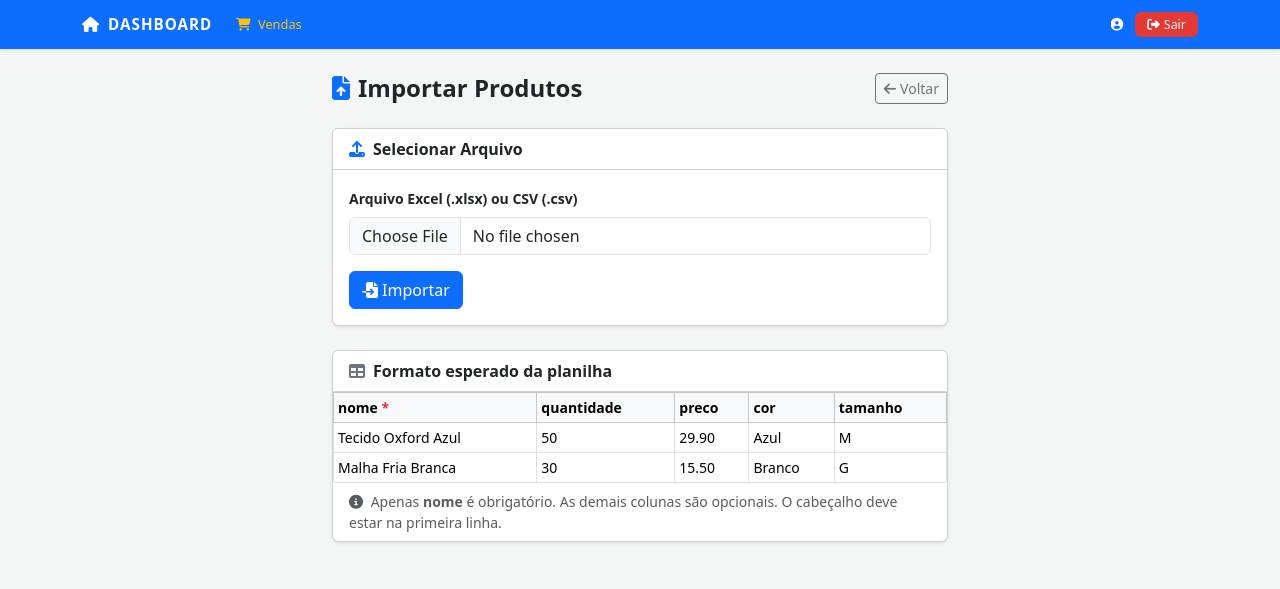
After one commit to gustavosdefreitas/Plataforma-Gestao-Textil-PIV, a FastAPI app: template templates/importar_produtos.html in a window 1280 px wide. The commit adds this page. Shown: the top 589 px of the page. Run offline with FastAPI, Linux system fonts and the light colour scheme; the template is opened without the code that fills it, so the values that code supplies are empty; parts of the project's set-up code (start-up, migrations or seed data) failed here and were passed over.

Commit message:
feat: importacao de produtos e fornecedores via Excel/CSV v1.2.0

```diff
--- a/main.py
+++ b/main.py
@@ -1,5 +1,5 @@
 from contextlib import asynccontextmanager
-from fastapi import FastAPI, Form, Request, Query
+from fastapi import FastAPI, Form, Request, Query, UploadFile, File
 from fastapi.responses import HTMLResponse, RedirectResponse, Response, JSONResponse
 from io import BytesIO, StringIO
 import csv
@@ -1145,6 +1145,76 @@ async def editar_produto(
         conn.commit()
 
     return RedirectResponse(url="/produtos?msg=produto_atualizado", status_code=303)
+
+# --- IMPORTAÇÃO DE PRODUTOS ---
+@app.get("/produtos/importar", response_class=HTMLResponse)
+async def importar_produtos_get(request: Request):
+    user = get_current_user(request)
+    if not user or user.perfil != "admin":
+        return RedirectResponse(url="/login", status_code=303)
+    return templates.TemplateResponse(request, "importar_produtos.html", {"user": user})
+
+
+@app.post("/produtos/importar")
+async def importar_produtos_post(request: Request, arquivo: UploadFile = File(...)):
+    user = get_current_user(request)
+    if not user or user.perfil != "admin":
+        return RedirectResponse(url="/login", status_code=303)
+
+    conteudo = await arquivo.read()
+    erros = []
+    inseridos = 0
+    ignorados = 0
+
+    try:
+        if arquivo.filename.endswith(".csv"):
+            df = pd.read_csv(BytesIO(conteudo), dtype=str)
+        else:
+            df = pd.read_excel(BytesIO(conteudo), dtype=str)
+
+        # Normalizar colunas
+        df.columns = [c.strip().lower().replace(" ", "_") for c in df.columns]
+        colunas_req = {"nome"}
+        if not colunas_req.issubset(set(df.columns)):
+            return templates.TemplateResponse(request, "importar_produtos.html", {
+                "user": user,
+                "erro_global": f"Coluna obrigatória 'nome' não encontrada. Colunas encontradas: {list(df.columns)}"
+            })
+
+        with engine.connect() as conn:
+            for i, row in df.iterrows():
+                nome = str(row.get("nome", "")).strip()
+                if not nome or nome == "nan":
+                    ignorados += 1
+                    continue
+                try:
+                    quantidade = float(str(row.get("quantidade", "0")).replace(",", ".")) if str(row.get("quantidade", "")) not in ["", "nan"] else 0
+                    preco = float(str(row.get("preco", "0")).replace(",", ".").replace("R$", "").strip()) if str(row.get("preco", "")) not in ["", "nan"] else 0
+                    cor = str(row.get("cor", "")).strip() if str(row.get("cor", "")) != "nan" else ""
+                    tamanho = str(row.get("tamanho", "")).strip() if str(row.get("tamanho", "")) != "nan" else ""
+                    conn.execute(text("""
+                        INSERT INTO produtos (nome, quantidade, preco, cor, tamanho)
+                        VALUES (:nome, :quantidade, :preco, :cor, :tamanho)
+                    """), {"nome": nome, "quantidade": quantidade, "preco": preco, "cor": cor, "tamanho": tamanho})
+                    inseridos += 1
+                except Exception as e:
+                    erros.append(f"Linha {i+2}: {str(e)[:80]}")
+            conn.commit()
+
+        registrar_log(user.id, user.username, "IMPORTAR_PRODUTOS", f"{inseridos} produtos importados, {ignorados} ignorados, {len(erros)} erros")
+
+    except Exception as e:
+        return templates.TemplateResponse(request, "importar_produtos.html", {
+            "user": user, "erro_global": f"Erro ao ler arquivo: {str(e)}"
+        })
+
+    return templates.TemplateResponse(request, "importar_produtos.html", {
+        "user": user,
+        "inseridos": inseridos,
+        "ignorados": ignorados,
+        "erros": erros
+    })
+
 
 @app.get("/produtos/deletar/{id}")
 async def deletar_produto(request: Request, id: int):
@@ -1409,6 +1479,74 @@ async def novo_fornecedor(
         conn.commit()
 
     return RedirectResponse(url="/fornecedores?msg=fornecedor_criado", status_code=303)
+
+# --- IMPORTAÇÃO DE FORNECEDORES ---
+@app.get("/fornecedores/importar", response_class=HTMLResponse)
+async def importar_fornecedores_get(request: Request):
+    user = get_current_user(request)
+    if not user or user.perfil != "admin":
+        return RedirectResponse(url="/login", status_code=303)
+    return templates.TemplateResponse(request, "importar_fornecedores.html", {"user": user})
+
+
+@app.post("/fornecedores/importar")
+async def importar_fornecedores_post(request: Request, arquivo: UploadFile = File(...)):
+    user = get_current_user(request)
+    if not user or user.perfil != "admin":
+        return RedirectResponse(url="/login", status_code=303)
+
+    conteudo = await arquivo.read()
+    erros = []
+    inseridos = 0
+    ignorados = 0
+
+    try:
+        if arquivo.filename.endswith(".csv"):
+            df = pd.read_csv(BytesIO(conteudo), dtype=str)
+        else:
+            df = pd.read_excel(BytesIO(conteudo), dtype=str)
+
+        df.columns = [c.strip().lower().replace(" ", "_") for c in df.columns]
+        if "nome" not in df.columns:
+            return templates.TemplateResponse(request, "importar_fornecedores.html", {
+                "user": user,
+                "erro_global": f"Coluna obrigatória 'nome' não encontrada. Colunas: {list(df.columns)}"
+            })
+
+        with engine.connect() as conn:
+            for i, row in df.iterrows():
+                nome = str(row.get("nome", "")).strip()
+                if not nome or nome == "nan":
+                    ignorados += 1
+                    continue
+                try:
+                    cnpj = str(row.get("cnpj", "")).strip() if str(row.get("cnpj", "")) != "nan" else ""
+                    telefone = str(row.get("telefone", "")).strip() if str(row.get("telefone", "")) != "nan" else ""
+                    email = str(row.get("email", "")).strip() if str(row.get("email", "")) != "nan" else ""
+                    situacao = str(row.get("situacao_cadastral", "Ativo")).strip() if str(row.get("situacao_cadastral", "")) != "nan" else "Ativo"
+                    conn.execute(text("""
+                        INSERT INTO fornecedores (nome, cnpj, telefone, email, situacao_cadastral)
+                        VALUES (:nome, :cnpj, :telefone, :email, :situacao)
+                    """), {"nome": nome, "cnpj": cnpj, "telefone": telefone, "email": email, "situacao": situacao})
+                    inseridos += 1
+                except Exception as e:
+                    erros.append(f"Linha {i+2}: {str(e)[:80]}")
+            conn.commit()
+
+        registrar_log(user.id, user.username, "IMPORTAR_FORNECEDORES", f"{inseridos} fornecedores importados, {ignorados} ignorados, {len(erros)} erros")
+
+    except Exception as e:
+        return templates.TemplateResponse(request, "importar_fornecedores.html", {
+            "user": user, "erro_global": f"Erro ao ler arquivo: {str(e)}"
+        })
+
+    return templates.TemplateResponse(request, "importar_fornecedores.html", {
+        "user": user,
+        "inseridos": inseridos,
+        "ignorados": ignorados,
+        "erros": erros
+    })
+
 
 @app.get("/fornecedores/deletar/{id}")
 async def deletar_fornecedor(request: Request, id: int):
--- /dev/null
+++ b/templates/importar_produtos.html
@@ -0,0 +1,92 @@
+{% extends "base.html" %}
+{% block title %}Importar Produtos{% endblock %}
+{% block content %}
+<div class="container" style="max-width:640px;">
+    <div class="d-flex align-items-center justify-content-between mb-4">
+        <h4 class="fw-bold mb-0"><i class="fas fa-file-upload me-2 text-primary"></i>Importar Produtos</h4>
+        <a href="/produtos" class="btn btn-outline-secondary btn-sm">
+            <i class="fas fa-arrow-left me-1"></i>Voltar
+        </a>
+    </div>
+
+    {% if erro_global %}
+    <div class="alert alert-danger"><i class="fas fa-times-circle me-2"></i>{{ erro_global }}</div>
+    {% endif %}
+
+    {% if inseridos is defined %}
+    <div class="alert alert-success">
+        <i class="fas fa-check-circle me-2"></i>
+        <strong>{{ inseridos }}</strong> produto(s) importado(s) com sucesso.
+        {% if ignorados %} <span class="text-muted">| {{ ignorados }} linha(s) ignorada(s) (sem nome).</span>{% endif %}
+    </div>
+    {% if erros %}
+    <div class="alert alert-warning">
+        <strong>{{ erros|length }} erro(s):</strong>
+        <ul class="mb-0 mt-1 small">
+            {% for e in erros %}<li>{{ e }}</li>{% endfor %}
+        </ul>
+    </div>
+    {% endif %}
+    {% endif %}
+
+    <!-- Formulário de upload -->
+    <div class="card shadow-sm mb-4">
+        <div class="card-header bg-white fw-semibold py-2">
+            <i class="fas fa-upload me-2 text-primary"></i>Selecionar Arquivo
+        </div>
+        <div class="card-body">
+            <form method="post" action="/produtos/importar" enctype="multipart/form-data">
+                <div class="mb-3">
+                    <label class="form-label small fw-semibold">Arquivo Excel (.xlsx) ou CSV (.csv)</label>
+                    <input type="file" name="arquivo" class="form-control" accept=".xlsx,.xls,.csv" required>
+                </div>
+                <button type="submit" class="btn btn-primary">
+                    <i class="fas fa-file-import me-1"></i>Importar
+                </button>
+            </form>
+        </div>
+    </div>
+
+    <!-- Modelo de planilha -->
+    <div class="card shadow-sm">
+        <div class="card-header bg-white fw-semibold py-2">
+            <i class="fas fa-table me-2 text-secondary"></i>Formato esperado da planilha
+        </div>
+        <div class="card-body p-0">
+            <div class="table-responsive">
+                <table class="table table-sm table-bordered mb-0 small">
+                    <thead class="table-light">
+                        <tr>
+                            <th>nome <span class="text-danger">*</span></th>
+                            <th>quantidade</th>
+                            <th>preco</th>
+                            <th>cor</th>
+                            <th>tamanho</th>
+                        </tr>
+                    </thead>
+                    <tbody>
+                        <tr>
+                            <td>Tecido Oxford Azul</td>
+                            <td>50</td>
+                            <td>29.90</td>
+                            <td>Azul</td>
+                            <td>M</td>
+                        </tr>
+                        <tr>
+                            <td>Malha Fria Branca</td>
+                            <td>30</td>
+                            <td>15.50</td>
+                            <td>Branco</td>
+                            <td>G</td>
+                        </tr>
+                    </tbody>
+                </table>
+            </div>
+            <p class="text-muted small px-3 py-2 mb-0">
+                <i class="fas fa-info-circle me-1"></i>
+                Apenas <strong>nome</strong> é obrigatório. As demais colunas são opcionais. O cabeçalho deve estar na primeira linha.
+            </p>
+        </div>
+    </div>
+</div>
+{% endblock %}
```
Also changed, not shown: templates/fornecedores.html (+8 -3 lines), templates/importar_fornecedores.html (added, +92 -0 lines), templates/produtos.html (+8 -3 lines), 1 other file.
